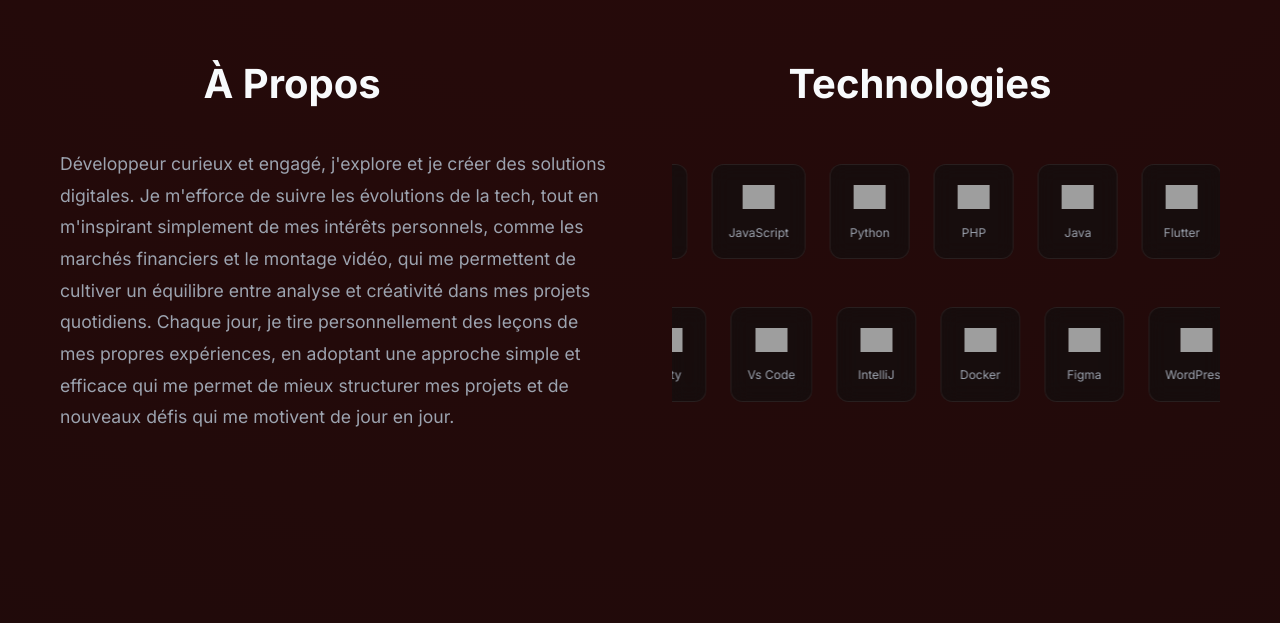
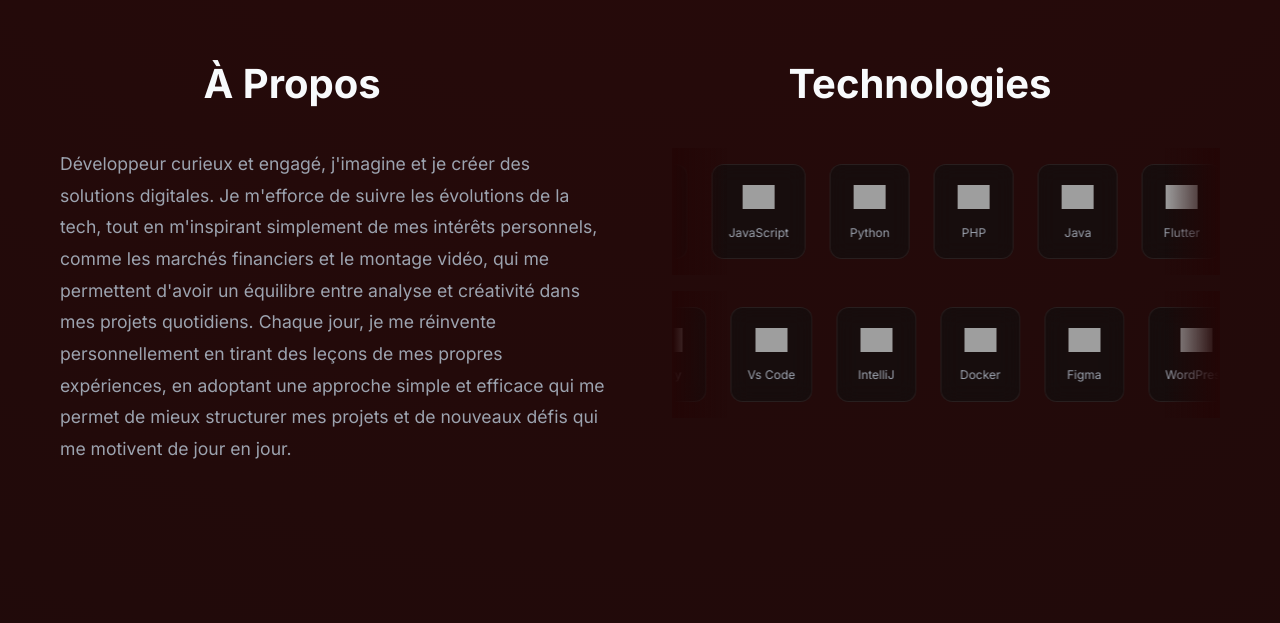
Before and after one commit to Damien-Codes/Portfolio-refonte-2, a plain HTML site: page index.html in a window 1280 px wide. Shown: the part 684-1307 px from the top of the page. Drawn offline with Linux system fonts and the light colour scheme; grey boxes are pictures that could not be loaded.

Commit message:
Put Shadows On Carrousel

```diff
--- a/Assets/css/index.css
+++ b/Assets/css/index.css
@@ -222,6 +222,48 @@
 /* --- SKILLS CAROUSEL --- */
 .skills-section {
     overflow: hidden;
+}
+
+.skills-carousel::before,
+.skills-carousel::after {
+    content: '';
+    position: absolute;
+    top: 0;
+    bottom: 0;
+    width: 55px;
+    pointer-events: none;
+    z-index: 10;
+}
+
+.skills-carousel::before {
+    left: 0;
+    background: linear-gradient(to right, #230606 2%, transparent 100%);
+}
+
+.skills-carousel::after {
+    right: 0;
+    background: linear-gradient(to left, #230606 2%, transparent 100%);
+}
+
+.light-mode .skills-carousel::before,
+.light-mode .skills-carousel::after {
+    content: '';
+    position: absolute;
+    top: 0;
+    bottom: 0;
+    width: 55px;
+    pointer-events: none;
+    z-index: 10;
+}
+
+.light-mode .skills-carousel::before {
+    left: 0;
+    background: linear-gradient(to right, #e7f1fe 2%, transparent 100%);
+}
+
+.light-mode .skills-carousel::after {
+    right: 0;
+    background: linear-gradient(to left, #e7f1fe 2%, transparent 100%);
 }
 
 .skills-carousel {
--- a/index.html
+++ b/index.html
@@ -58,12 +58,13 @@
             </div>
             <div class="about-content">
                 <div class="bio">
-                    <p>Développeur curieux et engagé, j'explore et je créer des solutions digitales. Je m'efforce de
+                    <p>Développeur curieux et engagé, j'imagine et je créer des solutions digitales. Je m'efforce de
                         suivre les évolutions de la tech, tout en m'inspirant simplement de mes intérêts personnels,
-                        comme les marchés financiers et le montage vidéo, qui me permettent de cultiver un équilibre
+                        comme les marchés financiers et le montage vidéo, qui me permettent d'avoir un équilibre
                         entre analyse et créativité dans mes projets quotidiens.
-                        Chaque jour, je tire personnellement des leçons de mes propres expériences, en adoptant une
-                        approche simple et efficace qui me permet de mieux structurer mes projets et de nouveaux défis
+                        Chaque jour, je me réinvente personnellement en tirant des leçons de mes propres expériences,
+                        en adoptant une approche simple et efficace qui me permet de mieux structurer mes projets et de
+                        nouveaux défis
                         qui me motivent de jour en jour.
                     </p>
                 </div>
```
Also changed, not shown: 2 other files.
